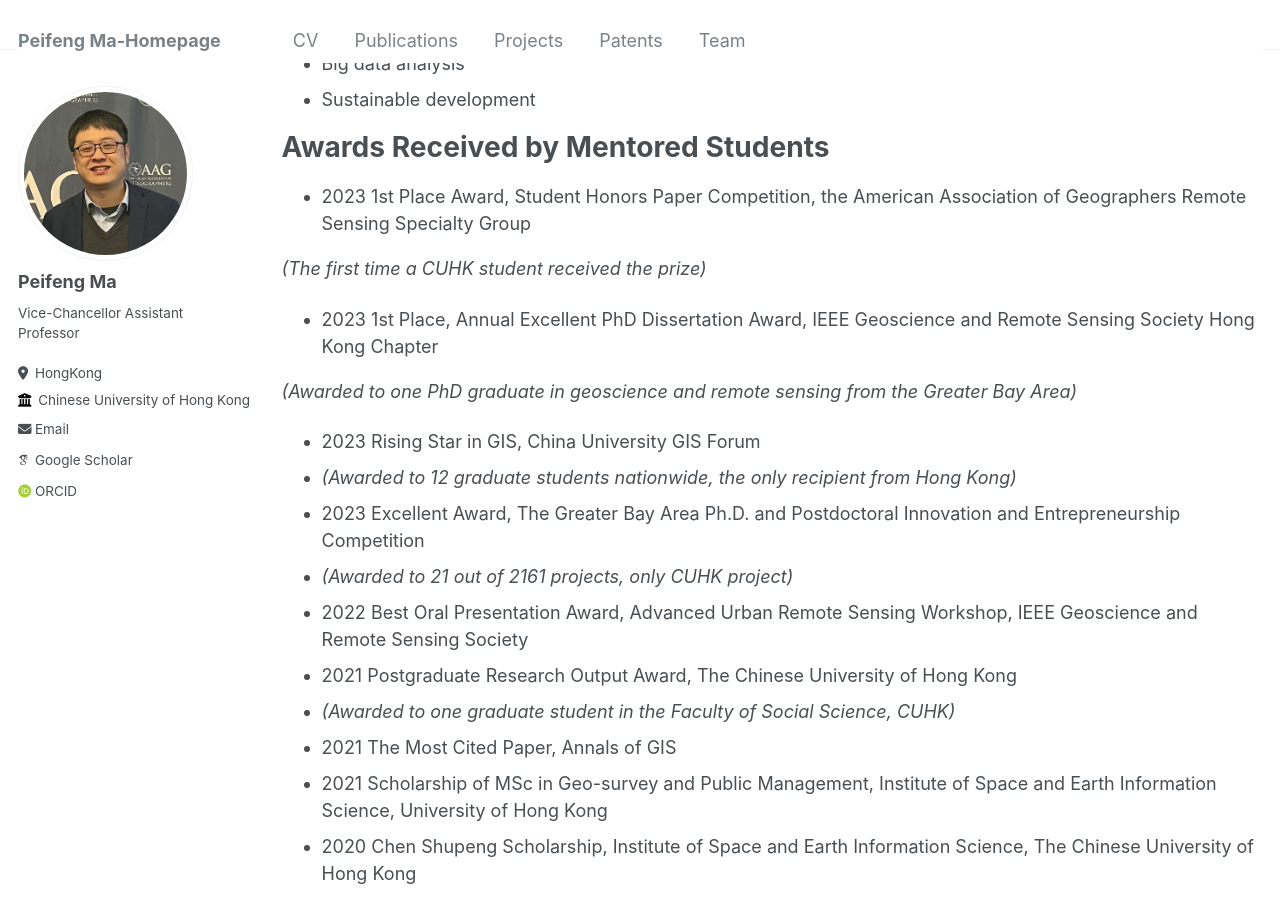
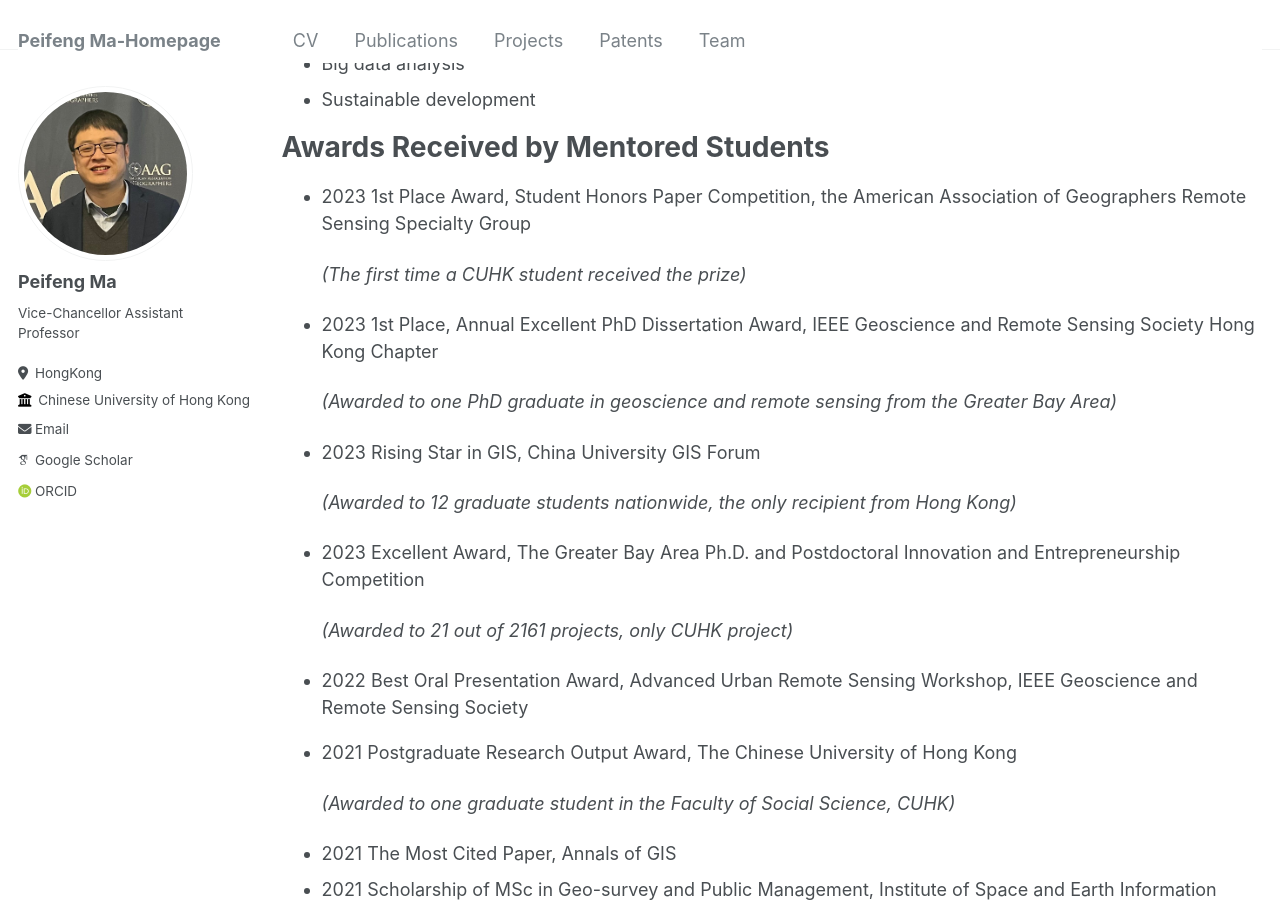
Before and after one commit to pfMA03/peifengMa, a Jekyll site: the page built from _pages/cv.md, in a window 1280 px wide and 900 px high, scrolled down 565 px. Built offline with Jekyll 4.4.1, drawn with Linux system fonts in a browser that asks for light colours; some web fonts are replaced.

Commit message:
Update cv.md

```diff
--- a/_pages/cv.md
+++ b/_pages/cv.md
@@ -33,17 +33,20 @@ Awards Received by Mentored Students
 ======
 * 2023 1st Place Award, Student Honors Paper Competition, the American Association of Geographers Remote Sensing Specialty Group
 
-_(The first time a CUHK student received the prize)_
+  _(The first time a CUHK student received the prize)_
 * 2023 1st Place, Annual Excellent PhD Dissertation Award, IEEE Geoscience and Remote Sensing Society Hong Kong Chapter
 
-_(Awarded to one PhD graduate in geoscience and remote sensing from the Greater Bay Area)_
+  _(Awarded to one PhD graduate in geoscience and remote sensing from the Greater Bay Area)_
 * 2023 Rising Star in GIS, China University GIS Forum
-- _(Awarded to 12 graduate students nationwide, the only recipient from Hong Kong)_
+
+  _(Awarded to 12 graduate students nationwide, the only recipient from Hong Kong)_
 * 2023 Excellent Award, The Greater Bay Area Ph.D. and Postdoctoral Innovation and Entrepreneurship Competition
-- _(Awarded to 21 out of 2161 projects, only CUHK project)_
+
+  _(Awarded to 21 out of 2161 projects, only CUHK project)_
 * 2022 Best Oral Presentation Award, Advanced Urban Remote Sensing Workshop, IEEE Geoscience and Remote Sensing Society
 * 2021 Postgraduate Research Output Award, The Chinese University of Hong Kong
-- _(Awarded to one graduate student in the Faculty of Social Science, CUHK)_
+
+  _(Awarded to one graduate student in the Faculty of Social Science, CUHK)_
 * 2021 The Most Cited Paper, Annals of GIS
 * 2021 Scholarship of MSc in Geo-survey and Public Management, Institute of Space and Earth Information Science, University of Hong Kong
 * 2020 Chen Shupeng Scholarship, Institute of Space and Earth Information Science, The Chinese University of Hong Kong
```
